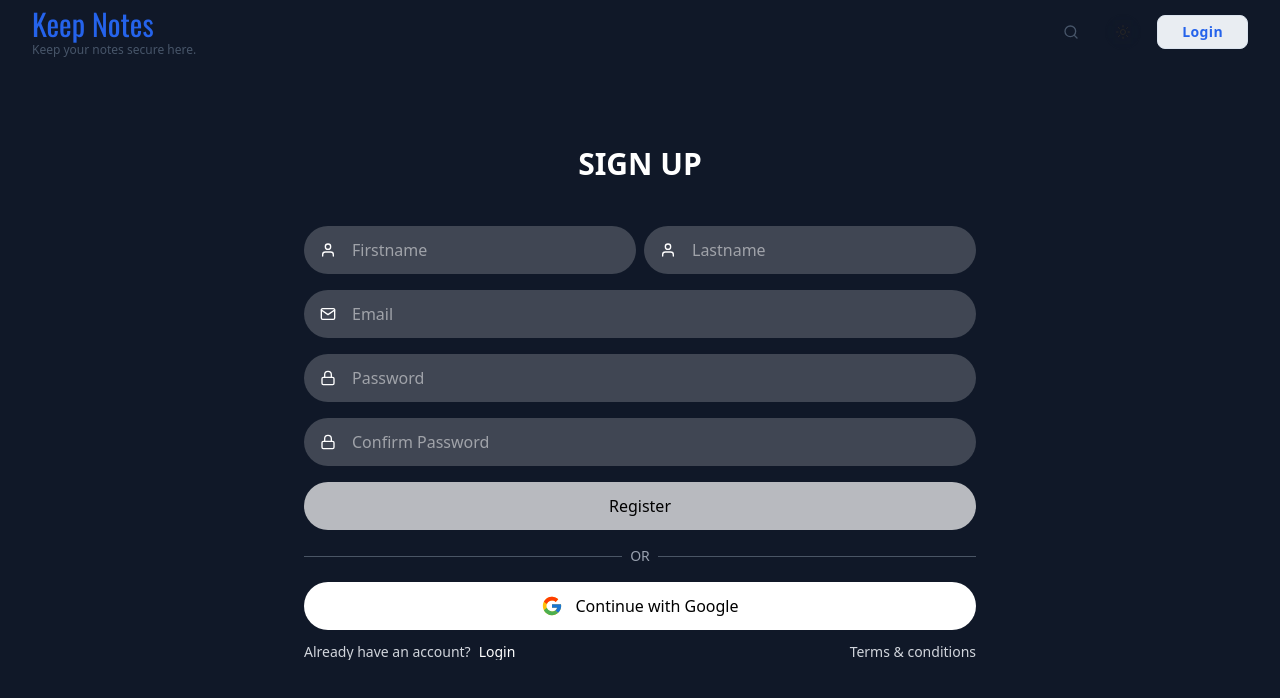
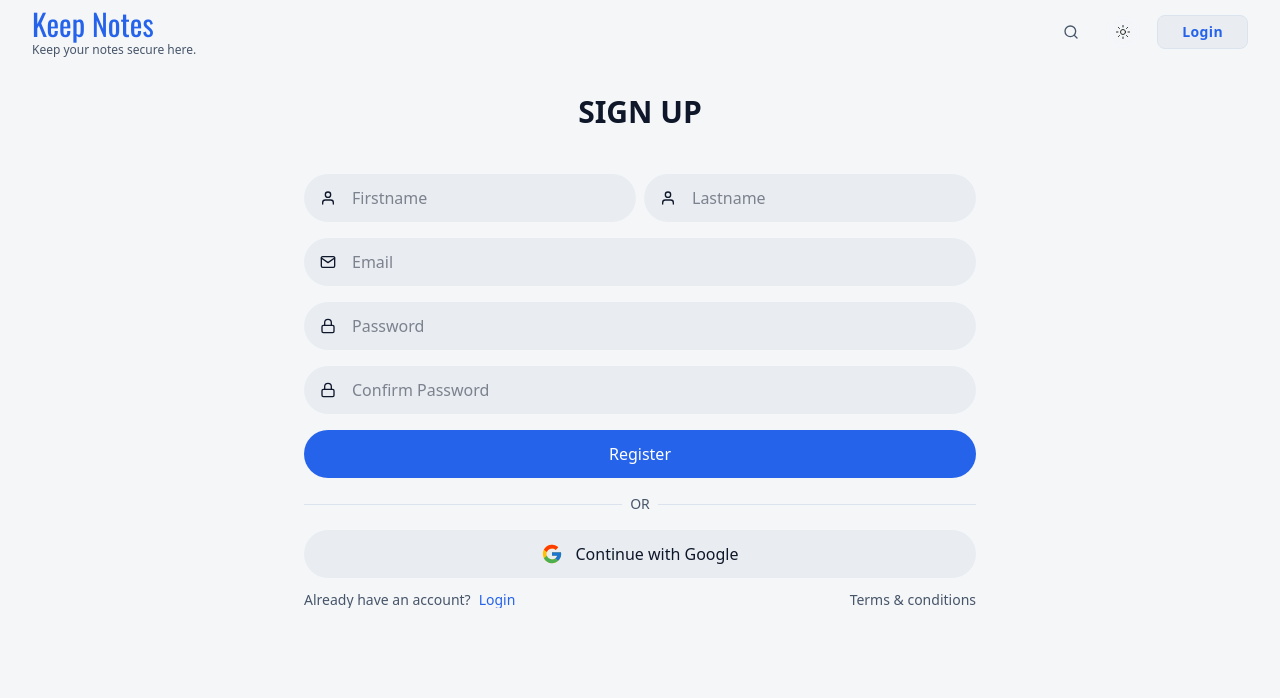
Before and after one commit to joydeep-07/Keep-Notes, a React app in the folder frontend/: page /login in a window 1280 px wide. Both pictures are taken after a click on the element "Sign Up". Shown: the top 698 px of the page. Built offline with nearby package versions, Linux system fonts and the light colour scheme; the HTML template or start-up script is replaced by a standard one.

Commit message:
Design Updated

```diff
--- a/frontend/src/Pages/SignUp.jsx
+++ b/frontend/src/Pages/SignUp.jsx
@@ -35,7 +35,7 @@ const Signup = () => {
   };
 
   return (
-    <div className="grid place-items-center min-h-screen bg-gray-900 overflow-hidden">
+    <div className="grid place-items-center pt-22 bg-[var(--bg-main)] overflow-hidden">
       <div className="relative w-2xl max-w-full h-[520px] overflow-hidden">
         <AnimatePresence mode="wait" custom={direction}>
           {isLogin ? (
--- a/frontend/src/components/Google.jsx
+++ b/frontend/src/components/Google.jsx
@@ -5,9 +5,14 @@ const Google = ({ onClick }) => {
   return (
     <button
       onClick={onClick}
-      className="w-full py-3 flex items-center justify-center gap-3 bg-white rounded-full text-black font-medium hover:bg-gray-200 transition"
+      className="w-full py-3 flex items-center justify-center gap-3 rounded-full font-medium transition"
+      style={{
+        backgroundColor: "var(--bg-secondary)",
+        color: "var(--text-main)",
+      }}
     >
-      <FcGoogle size={22} /> Continue with Google
+      <FcGoogle size={22} />
+      <span style={{ color: "var(--text-main)" }}>Continue with Google</span>
     </button>
   );
 };
--- a/frontend/src/components/Login.jsx
+++ b/frontend/src/components/Login.jsx
@@ -7,34 +7,61 @@ import Google from "./Google";
 const Login = ({ onSwitch }) => {
   return (
     <div className="bg-transparent flex flex-col w-2xl">
+      {/* Header */}
       <div className="text-center mb-6">
-        <h2 className="text-4xl text-white font-semibold mt-2 mb-5">LOGIN</h2>
+        <h2
+          className="text-4xl font-semibold mt-2 mb-5"
+          style={{ color: "var(--text-main)" }}
+        >
+          LOGIN
+        </h2>
       </div>
 
       <form>
+        {/* Email */}
         <div className="relative mb-4">
-          <FiUser className="absolute top-1/2 left-4 -translate-y-1/2 text-white" />
+          <FiUser
+            className="absolute top-1/2 left-4 -translate-y-1/2"
+            style={{ color: "var(--text-main)" }}
+          />
           <input
             type="text"
             name="email"
             placeholder="Enter your email"
-            className="w-full pl-12 pr-4 py-3 bg-white/20 text-white rounded-full outline-none focus:bg-white/25"
+            className="w-full pl-12 pr-4 py-3 rounded-full outline-none transition"
+            style={{
+              backgroundColor: "var(--bg-secondary)",
+              color: "var(--text-main)",
+            }}
           />
         </div>
 
+        {/* Password */}
         <div className="relative mb-4">
-          <FiLock className="absolute top-1/2 left-4 -translate-y-1/2 text-white" />
+          <FiLock
+            className="absolute top-1/2 left-4 -translate-y-1/2"
+            style={{ color: "var(--text-main)" }}
+          />
           <input
             type="password"
             name="password"
             placeholder="Password"
-            className="w-full pl-12 pr-4 py-3 bg-white/20 text-white rounded-full outline-none focus:bg-white/25"
+            className="w-full pl-12 pr-4 py-3 rounded-full outline-none transition"
+            style={{
+              backgroundColor: "var(--bg-secondary)",
+              color: "var(--text-main)",
+            }}
           />
         </div>
 
+        {/* Sign In Button */}
         <button
           type="button"
-          className="w-full py-3 bg-white/70 text-black font-medium rounded-full hover:bg-white/50 transition"
+          className="w-full py-3 font-medium rounded-full transition"
+          style={{
+            backgroundColor: "var(--accent-primary)",
+            color: "white",
+          }}
         >
           Sign In
         </button>
@@ -42,25 +69,42 @@ const Login = ({ onSwitch }) => {
 
       {/* Divider */}
       <div className="flex items-center my-4">
-        <hr className="flex-grow border-gray-600" />
-        <span className="text-gray-400 px-2 text-sm">OR</span>
-        <hr className="flex-grow border-gray-600" />
+        <hr
+          className="flex-grow"
+          style={{ borderColor: "var(--border-light)" }}
+        />
+        <span
+          className="px-2 text-sm"
+          style={{ color: "var(--text-secondary)" }}
+        >
+          OR
+        </span>
+        <hr
+          className="flex-grow"
+          style={{ borderColor: "var(--border-light)" }}
+        />
       </div>
 
       <Google />
 
-      <div className="flex justify-between items-center text-gray-300 text-sm mt-3">
-        <span>
+      {/* Footer Links */}
+      <div className="flex justify-between items-center text-sm mt-3">
+        <span style={{ color: "var(--text-secondary)" }}>
           Don’t have an account?
           <span
             onClick={onSwitch}
-            className="text-white font-medium ml-2 cursor-pointer hover:underline"
+            className="font-medium ml-2 cursor-pointer hover:underline"
+            style={{ color: "var(--accent-primary)" }}
           >
             Sign Up
           </span>
         </span>
 
-        <Link to="/forgot/password" className="hover:underline">
+        <Link
+          to="/forgot/password"
+          className="hover:underline"
+          style={{ color: "var(--text-secondary)" }}
+        >
           Forgot password?
         </Link>
       </div>
--- a/frontend/src/components/Register.jsx
+++ b/frontend/src/components/Register.jsx
@@ -6,61 +6,111 @@ import Google from "./Google";
 const Register = ({ onSwitch }) => {
   return (
     <div className="bg-transparent flex flex-col w-2xl">
+      {/* Header */}
       <div className="text-center mb-6">
-        <h2 className="text-3xl text-white font-semibold mt-2 mb-5">SIGN UP</h2>
+        <h2
+          className="text-3xl font-semibold mt-2 mb-5"
+          style={{ color: "var(--text-main)" }}
+        >
+          SIGN UP
+        </h2>
       </div>
 
       <form>
+        {/* Firstname & Lastname */}
         <div className="flex gap-2 mb-4">
           <div className="relative w-1/2">
-            <FiUser className="absolute top-1/2 left-4 -translate-y-1/2 text-white" />
+            <FiUser
+              className="absolute top-1/2 left-4 -translate-y-1/2"
+              style={{ color: "var(--text-main)" }}
+            />
             <input
               type="text"
               placeholder="Firstname"
-              className="w-full pl-12 pr-4 py-3 bg-white/20 text-white rounded-full outline-none focus:bg-white/25"
+              className="w-full pl-12 pr-4 py-3 rounded-full outline-none transition"
+              style={{
+                backgroundColor: "var(--bg-secondary)",
+                color: "var(--text-main)",
+              }}
             />
           </div>
 
           <div className="relative w-1/2">
-            <FiUser className="absolute top-1/2 left-4 -translate-y-1/2 text-white" />
+            <FiUser
+              className="absolute top-1/2 left-4 -translate-y-1/2"
+              style={{ color: "var(--text-main)" }}
+            />
             <input
               type="text"
               placeholder="Lastname"
-              className="w-full pl-12 pr-4 py-3 bg-white/20 text-white rounded-full outline-none focus:bg-white/25"
+              className="w-full pl-12 pr-4 py-3 rounded-full outline-none transition"
+              style={{
+                backgroundColor: "var(--bg-secondary)",
+                color: "var(--text-main)",
+              }}
             />
           </div>
         </div>
 
+        {/* Email */}
         <div className="relative mb-4">
-          <FiMail className="absolute top-1/2 left-4 -translate-y-1/2 text-white" />
+          <FiMail
+            className="absolute top-1/2 left-4 -translate-y-1/2"
+            style={{ color: "var(--text-main)" }}
+          />
           <input
             type="email"
             placeholder="Email"
-            className="w-full pl-12 pr-4 py-3 bg-white/20 text-white rounded-full outline-none focus:bg-white/25"
+            className="w-full pl-12 pr-4 py-3 rounded-full outline-none transition"
+            style={{
+              backgroundColor: "var(--bg-secondary)",
+              color: "var(--text-main)",
+            }}
           />
         </div>
 
+        {/* Password */}
         <div className="relative mb-4">
-          <FiLock className="absolute top-1/2 left-4 -translate-y-1/2 text-white" />
+          <FiLock
+            className="absolute top-1/2 left-4 -translate-y-1/2"
+            style={{ color: "var(--text-main)" }}
+          />
           <input
             type="password"
             placeholder="Password"
-            className="w-full pl-12 pr-4 py-3 bg-white/20 text-white rounded-full outline-none focus:bg-white/25"
+            className="w-full pl-12 pr-4 py-3 rounded-full outline-none transition"
+            style={{
+              backgroundColor: "var(--bg-secondary)",
+              color: "var(--text-main)",
+            }}
           />
         </div>
 
+        {/* Confirm Password */}
         <div className="relative mb-4">
-          <FiLock className="absolute top-1/2 left-4 -translate-y-1/2 text-white" />
+          <FiLock
+            className="absolute top-1/2 left-4 -translate-y-1/2"
+            style={{ color: "var(--text-main)" }}
+          />
           <input
             type="password"
             placeholder="Confirm Password"
-            className="w-full pl-12 pr-4 py-3 bg-white/20 text-white rounded-full outline-none focus:bg-white/25"
+            className="w-full pl-12 pr-4 py-3 rounded-full outline-none transition"
+            style={{
+              backgroundColor: "var(--bg-secondary)",
+              color: "var(--text-main)",
+            }}
           />
         </div>
 
+        {/* Register Button */}
         <button
           type="button"
-          className="w-full py-3 bg-white/70 text-black font-medium rounded-full hover:bg-white/50 transition"
+          className="w-full py-3 font-medium rounded-full transition"
+          style={{
+            backgroundColor: "var(--accent-primary)",
+            color: "white",
+          }}
         >
           Register
         </button>
@@ -68,26 +118,42 @@ const Register = ({ onSwitch }) => {
 
       {/* Divider */}
       <div className="flex items-center my-4">
-        <hr className="flex-grow border-gray-600" />
-        <span className="text-gray-400 px-2 text-sm">OR</span>
-        <hr className="flex-grow border-gray-600" />
+        <hr
+          className="flex-grow"
+          style={{ borderColor: "var(--border-light)" }}
+        />
+        <span
+          className="px-2 text-sm"
+          style={{ color: "var(--text-secondary)" }}
+        >
+          OR
+        </span>
+        <hr
+          className="flex-grow"
+          style={{ borderColor: "var(--border-light)" }}
+        />
       </div>
 
-      {/* Google Register (UI only) */}
+      {/* Google Register */}
       <Google />
 
-      <div className="flex justify-between items-center text-gray-300 text-sm mt-3">
-        <span>
+      {/* Footer Links */}
+      <div className="flex justify-between items-center text-sm mt-3">
+        <span style={{ color: "var(--text-secondary)" }}>
           Already have an account?
           <span
             onClick={onSwitch}
-            className="text-white font-medium ml-2 cursor-pointer hover:underline"
+            className="font-medium ml-2 cursor-pointer hover:underline"
+            style={{ color: "var(--accent-primary)" }}
           >
             Login
           </span>
         </span>
 
-        <span className="hover:underline cursor-pointer">
+        <span
+          className="hover:underline cursor-pointer"
+          style={{ color: "var(--text-secondary)" }}
+        >
           Terms & conditions
         </span>
       </div>
```
